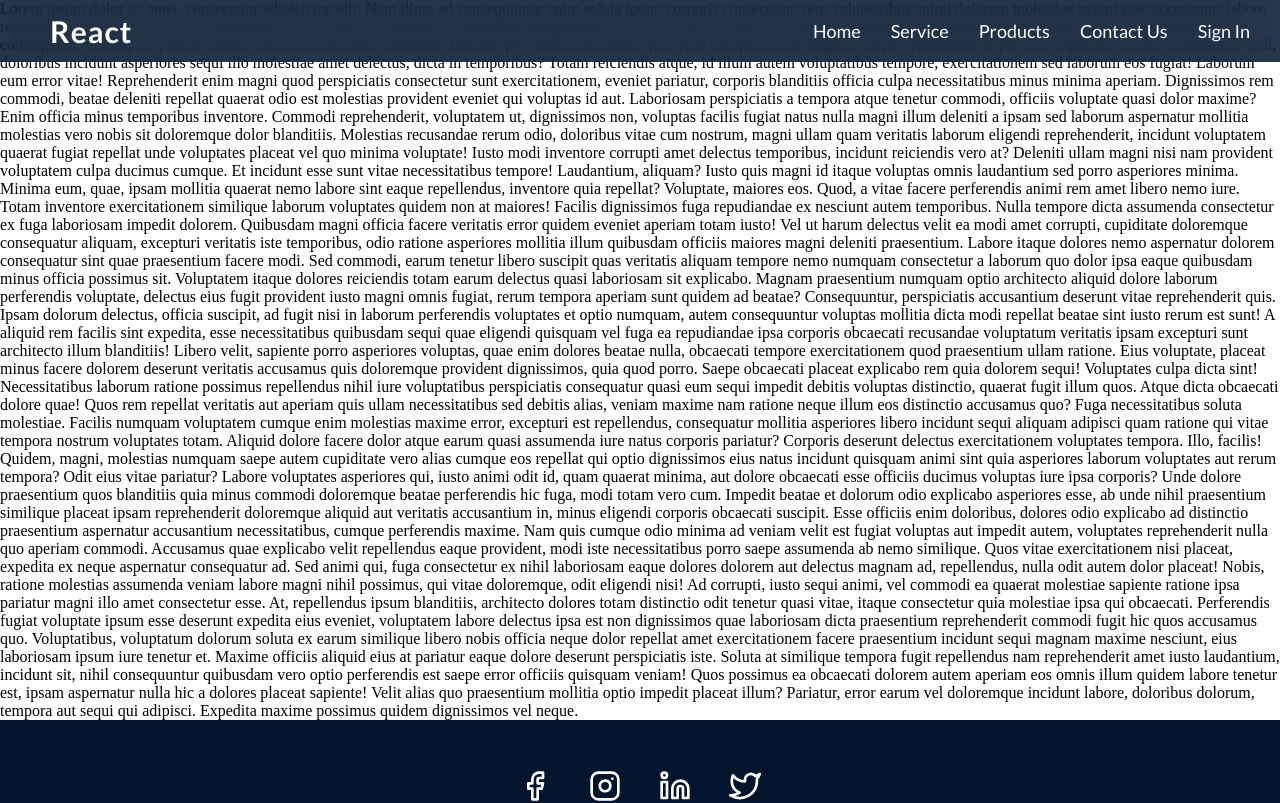
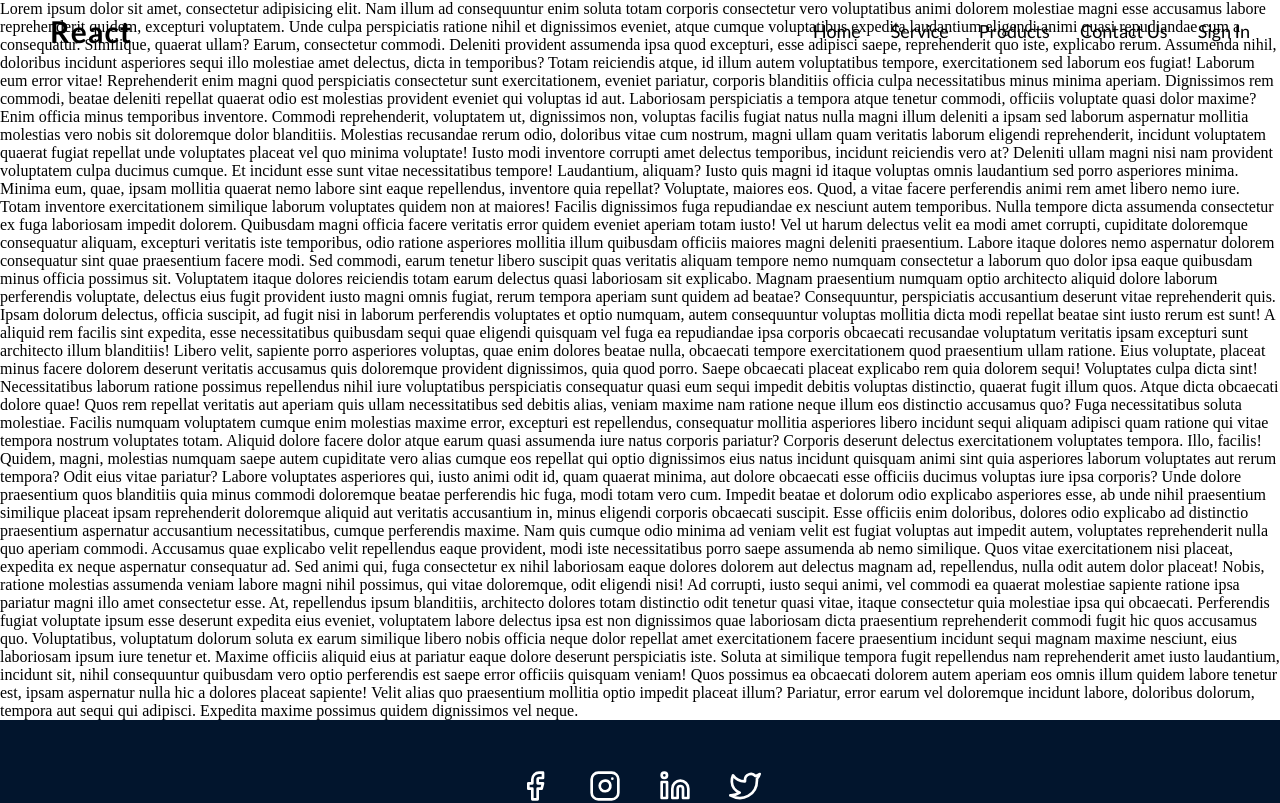
Before and after one commit to AishwaryVishwakarma/dairy-farm, a React (Vite) app: page / in a window 1280 px wide. Shown: the top 803 px of the page. Built offline with nearby package versions, Linux system fonts and the light colour scheme.

Commit message:
removed navbar theme options

```diff
--- a/src/components/Navbar/Navbar.tsx
+++ b/src/components/Navbar/Navbar.tsx
@@ -5,33 +5,16 @@ import { UtilityContext } from '../../App'
 const NAV_TABS = ['Home', 'Service', 'Products', 'Contact Us', 'Sign In']
 
 const Navbar: React.FC = () => {
-  const { theme, setTheme, isMobile } = React.useContext(UtilityContext) ?? {}
-
-  function setThemeHandler() {
-    theme === 'light' ? setTheme?.('dark') : setTheme?.('light')
-  }
+  const { isMobile } = React.useContext(UtilityContext) ?? {}
 
   return (
-    <nav
-      className={`${styles.navbar} ${
-        theme === 'light' ? styles.light : styles.dark
-      }`}
-    >
+    <nav className={styles.navbar}>
       <div className={styles.navHeading}>React</div>
       <ul className={styles.navItems}>
         {NAV_TABS.map((tab, idx) => (
           <li key={idx}>{tab}</li>
         ))}
       </ul>
-      {/* <label className={styles.toggleLabel}>
-        <input
-          type="checkbox"
-          onChange={setThemeHandler}
-          checked={theme === 'dark'}
-        />
-        <span className={styles.toggleButton} />
-        <span className={styles.toggleIcons} />
-      </label> */}
     </nav>
   )
 }
```
